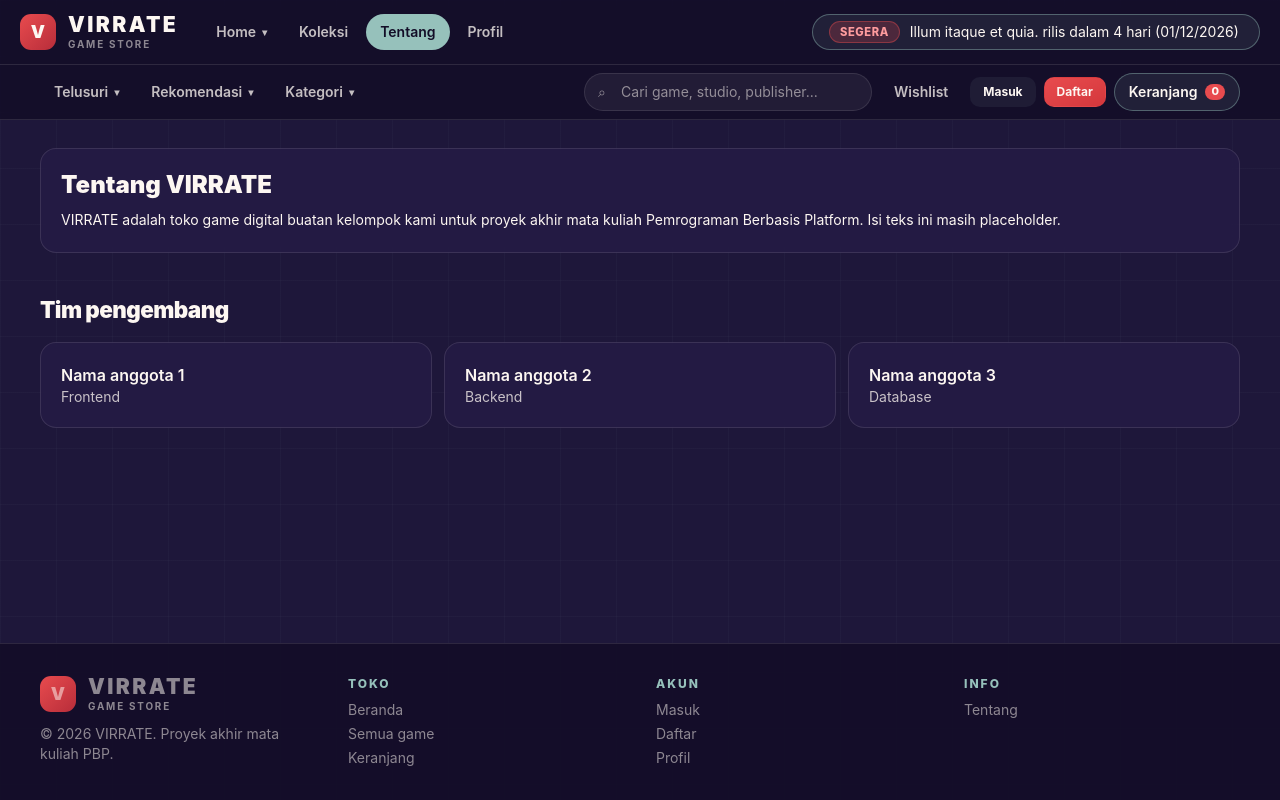
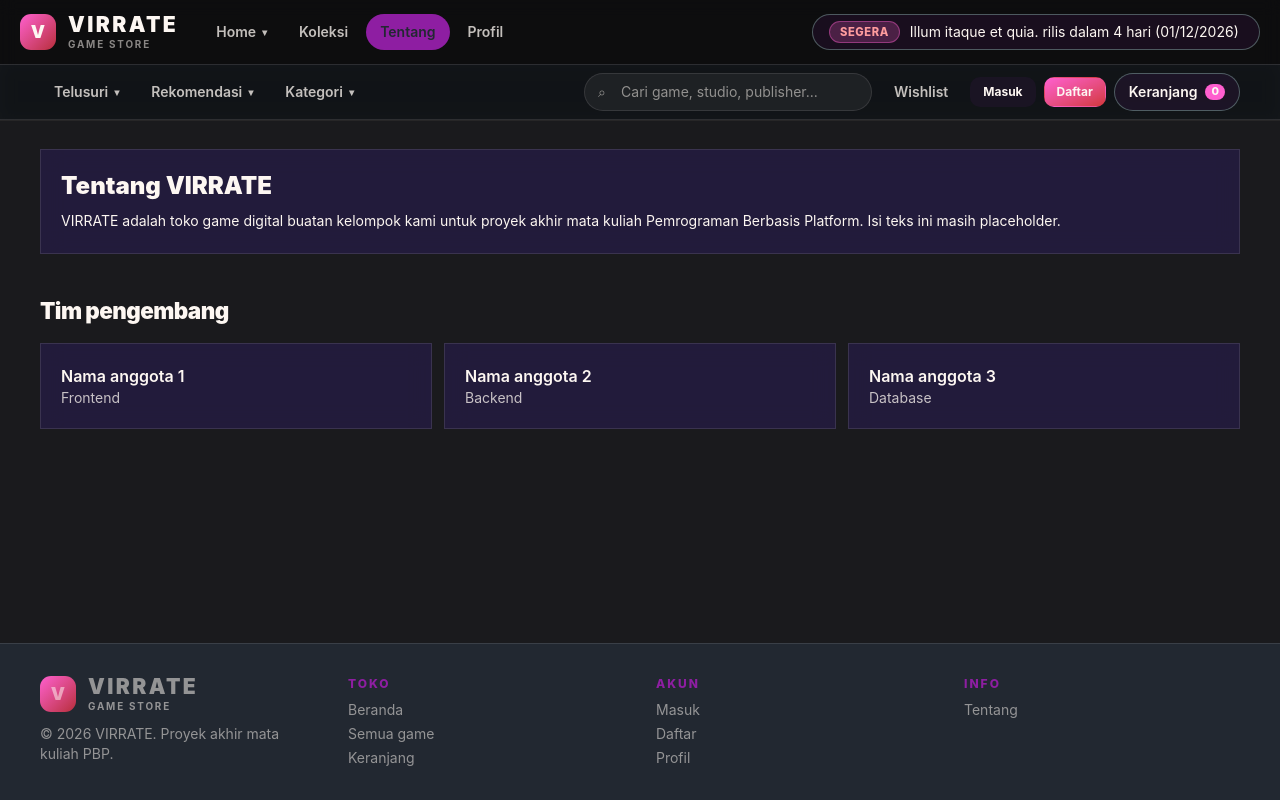
Before and after one commit to BintangAF/game_store, a Laravel app: page /tentang in a window 1280 px wide. Run offline with Laravel 12, Linux system fonts and the light colour scheme; data comes from the database, SQL or seed files in the repository; data that the repository does not hold is empty; style sheets or scripts are compiled from the project's sources; parts of the project's set-up code (start-up, migrations or seed data) failed here and were passed over; some libraries are stand-ins or nearby versions.

Commit message:
mengubah sedikit collor pallet

```diff
--- a/resources/css/base.css
+++ b/resources/css/base.css
@@ -2,10 +2,6 @@
     body {
         overflow-x: hidden;
         background-color: var(--color-background);
-        background-image:
-            linear-gradient(color-mix(in srgb, var(--color-sage) 3.5%, transparent) 1px, transparent 1px),
-            linear-gradient(90deg, color-mix(in srgb, var(--color-sage) 3.5%, transparent) 1px, transparent 1px);
-        background-size: 56px 56px;
     }
 
     :focus-visible {
--- a/resources/css/theme.css
+++ b/resources/css/theme.css
@@ -10,15 +10,15 @@
     coral #e84b4e  aksen utama (merah)
 */
 @theme {
-    --color-ink: #1e173a;
+    --color-semidark: #1A1A1D;
     --color-cream: #fdf7f2;
-    --color-sage: #96c1bb;
-    --color-coral: #e84b4e;
+    --color-sage: #8E1EA2;
+    --color-coral: #FF5FCF;
 
     --font-sans: 'Inter', 'Plus Jakarta Sans', 'Segoe UI', ui-sans-serif, system-ui, sans-serif;
 
     --radius-sm: 10px;
-    --radius-md: 16px;
+    --radius-md: 16 px;
     --radius-lg: 22px;
 
 
@@ -26,8 +26,8 @@
 
 /* Nama semantik: yang dipakai di Blade. */
 @theme inline {
-    --color-base: var(--color-ink);
-    --color-deep: #130d27;
+    --color-base: var(--color-semidark);
+    --color-deep: #222831;
     --color-fg: var(--color-cream);
     --color-accent: var(--color-coral);
     --color-accent-soft: #ff9c9e;
@@ -39,4 +39,6 @@
     --color-line: rgb(253 247 242 / 0.11);
     --color-line-teal: rgb(150 193 187 / 0.42);
     --color-star: #f6c453;
+    --color-header-top: #000000;
+    --color-header-nav: #222831;
 }
--- a/resources/js/app.js
+++ b/resources/js/app.js
@@ -7,6 +7,7 @@ import gallery from './modules/gallery';
 import gameTip from './modules/game-tip';
 import scroller from './modules/scroller';
 import ticker from './modules/ticker';
+import headerScroll from './modules/header-scroll';
 
 register('carousel', carousel);
 register('tabs', tabs);
@@ -14,5 +15,6 @@ register('gallery', gallery);
 register('game-tip', gameTip);
 register('scroller', scroller);
 register('ticker', ticker);
+register('header-scroll', headerScroll);
 
 document.addEventListener('DOMContentLoaded', () => bootAll());
--- a/resources/views/components/game/card.blade.php
+++ b/resources/views/components/game/card.blade.php
@@ -7,14 +7,14 @@
         </a>
         <div class="pointer-events-none absolute inset-0 bg-linear-to-t from-deep/70 to-transparent to-45%"></div>
         @if (($game->reviews_count ?? 0) > 0)
-            <span class="absolute left-2.5 top-2.5 rounded-full border border-line-teal bg-deep/80 px-2.5 py-0.5 text-xs font-extrabold text-accent-2 backdrop-blur">&#9733; {{ number_format($game->reviews_avg_star, 1, ',', '.') }}</span>
+            <span class="absolute left-2.5 top-2.5 rounded-full border border-line-teal bg-deep/80 px-2.5 py-0.5 text-xs font-extrabold text-star backdrop-blur">&#9733; {{ number_format($game->reviews_avg_star, 1, ',', '.') }}</span>
         @endif
         @if ($wish)
             <form method="POST" action="{{ route('wishlist.store') }}" class="absolute right-2.5 top-2.5">
                 @csrf
                 <input type="hidden" name="game_id" value="{{ $game->game_id }}">
                 <button type="submit" aria-label="Tambah ke wishlist"
-                        class="grid size-8 place-items-center rounded-full border border-line bg-deep/80 text-sm backdrop-blur transition hover:scale-110 hover:border-accent hover:bg-accent">&#9825;</button>
+                        class="grid size-8 place-items-center rounded-full border border-line bg-deep/40 text-sm backdrop-blur transition hover:scale-110 hover:border-accent hover:bg-accent">&#9825;</button>
             </form>
         @endif
     </div>
--- a/resources/views/components/game/rating.blade.php
+++ b/resources/views/components/game/rating.blade.php
@@ -2,7 +2,7 @@
 @props(['average' => null, 'count' => 0])
 <p {{ $attributes->merge(['class' => 'text-sm text-soft']) }}>
     @if ($count > 0)
-        <span class="font-bold text-accent-2">&#9733; {{ number_format($average, 1, ',', '.') }}</span> ({{ $count }} ulasan)
+        <span class="font-bold text-star">&#9733; {{ number_format($average, 1, ',', '.') }}</span> ({{ $count }} ulasan)
     @else
         Belum ada ulasan
     @endif
--- a/resources/views/components/game/tooltip.blade.php
+++ b/resources/views/components/game/tooltip.blade.php
@@ -15,7 +15,7 @@
     };
 @endphp
 <template data-game-tip-content>
-    <h4 class="text-base font-extrabold">{{ $game->game_title }}</h4>
+    <h4 class="text-fg font-extrabold">{{ $game->game_title }}</h4>
     <p class="text-xs text-soft">Dirilis: {{ \Illuminate\Support\Carbon::parse($game->release_date)->format('d/m/Y') }}</p>
     <p class="mt-2 line-clamp-5 text-sm text-muted">{{ $game->game_desc ?? '' }}</p>
     <div class="mt-3 rounded-sm border border-line bg-fg/5 p-2.5 text-sm">
--- a/resources/views/layouts/app.blade.php
+++ b/resources/views/layouts/app.blade.php
@@ -9,9 +9,21 @@
     <input id="drawer-toggle" type="checkbox" class="peer sr-only">
     @include('partials.header.mobile-drawer')
 
-    <header class="sticky top-0 z-30 border-b border-line bg-deep/85 backdrop-blur-lg">
-        @include('partials.header.top')
-        @include('partials.header.store-nav')
+    <header
+        class="sticky top-0 z-30"
+        data-js="header-scroll"
+        >
+        {{-- Header atas: logo dan pengumuman --}}
+        <div class="border-b border-line bg-header-top/50 backdrop-blur-sm">
+        <div data-header-top>
+            @include('partials.header.top')
+        </div>
+
+        {{-- Navigasi toko --}}
+         <div class="border-b border-line bg-header-nav/40 backdrop-blur-sm">
+        <div data-header-store>
+            @include('partials.header.store-nav')
+        </div>
     </header>
 
     <main class="mx-auto w-full max-w-[1240px] flex-1 px-5 pb-16 pt-7">
--- a/resources/views/partials/footer.blade.php
+++ b/resources/views/partials/footer.blade.php
@@ -1,4 +1,4 @@
-<footer class="mt-8 border-t border-line bg-deep/90 text-sm text-soft">
+<footer class="mt-8 border-t border-line bg-deep text-sm text-soft">
     <div class="mx-auto grid max-w-[1240px] gap-8 px-5 py-8 sm:grid-cols-2 lg:grid-cols-4">
         <div>
             <x-ui.brand />
```
Also changed, not shown: resources/js/modules/header-scroll.js (added, +100 -0 lines).
